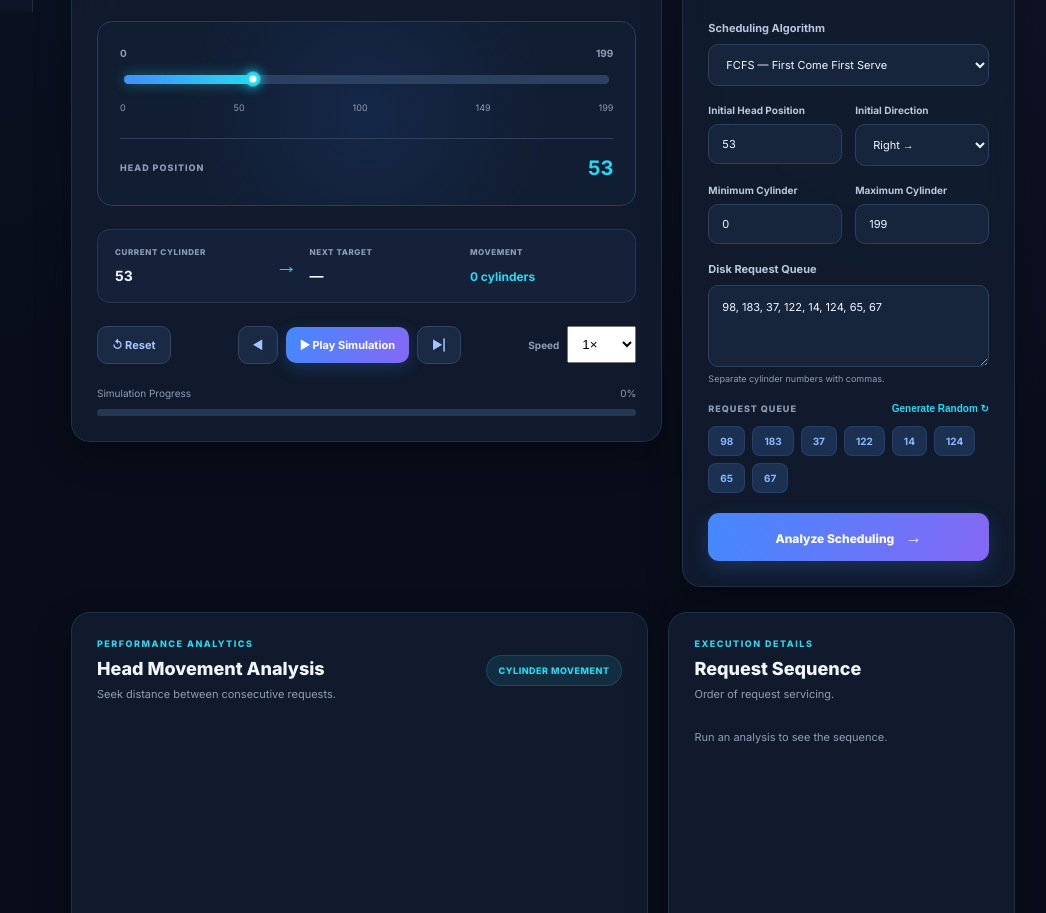
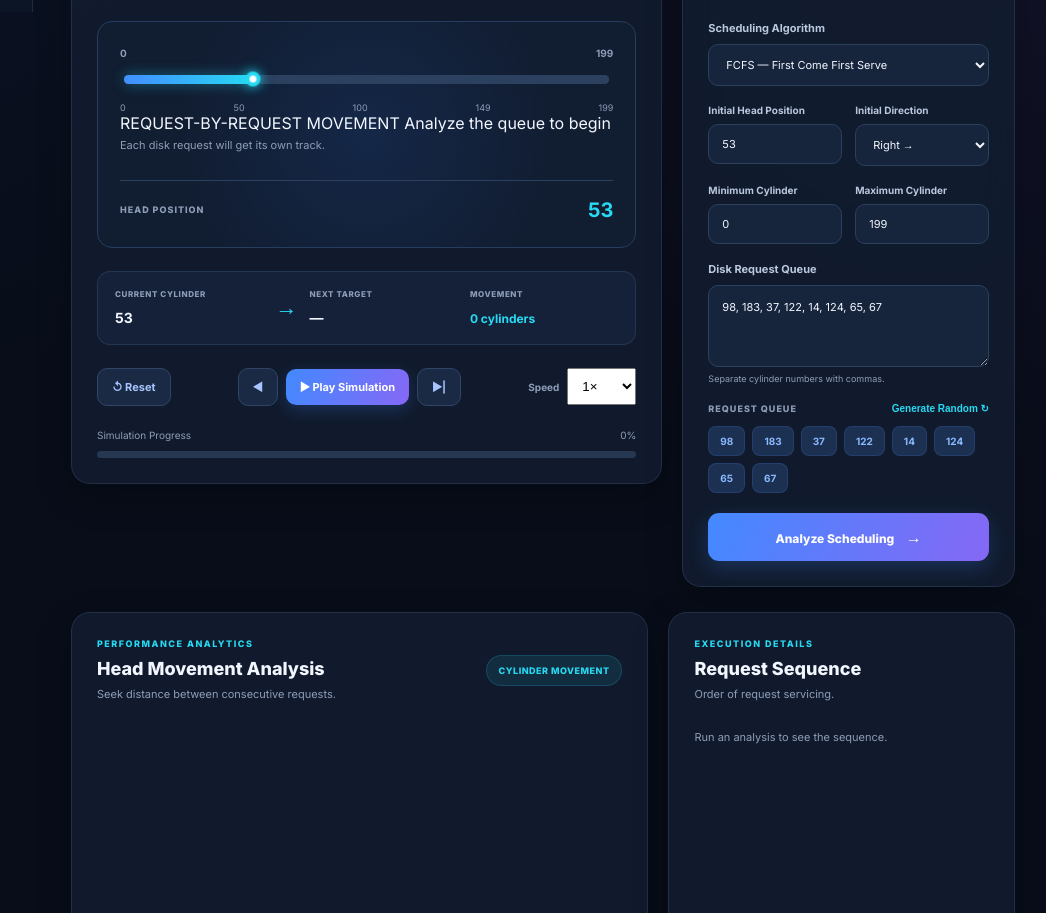
Before and after one commit to 878785/Sumit_OS_mini_project, a plain HTML site: page index.html in a window 1280 px wide. Shown: the part 788-1701 px from the top of the page, without its empty margins (227-1273 px from the left). Drawn offline with Linux system fonts and the light colour scheme.

Commit message:
Update index.html

```diff
--- a/index.html
+++ b/index.html
@@ -252,6 +252,15 @@
                     </div>
 
                     <div class="disk-ticks" id="diskTicks"></div>
+
+                    <div class="request-lanes-header">
+                        <span>REQUEST-BY-REQUEST MOVEMENT</span>
+                        <span id="requestLaneCount">Analyze the queue to begin</span>
+                    </div>
+
+                    <div class="request-lanes" id="requestLanes">
+                        <span class="empty-state">Each disk request will get its own track.</span>
+                    </div>
 
                     <div class="disk-position">
                         <span>HEAD POSITION</span>
```
